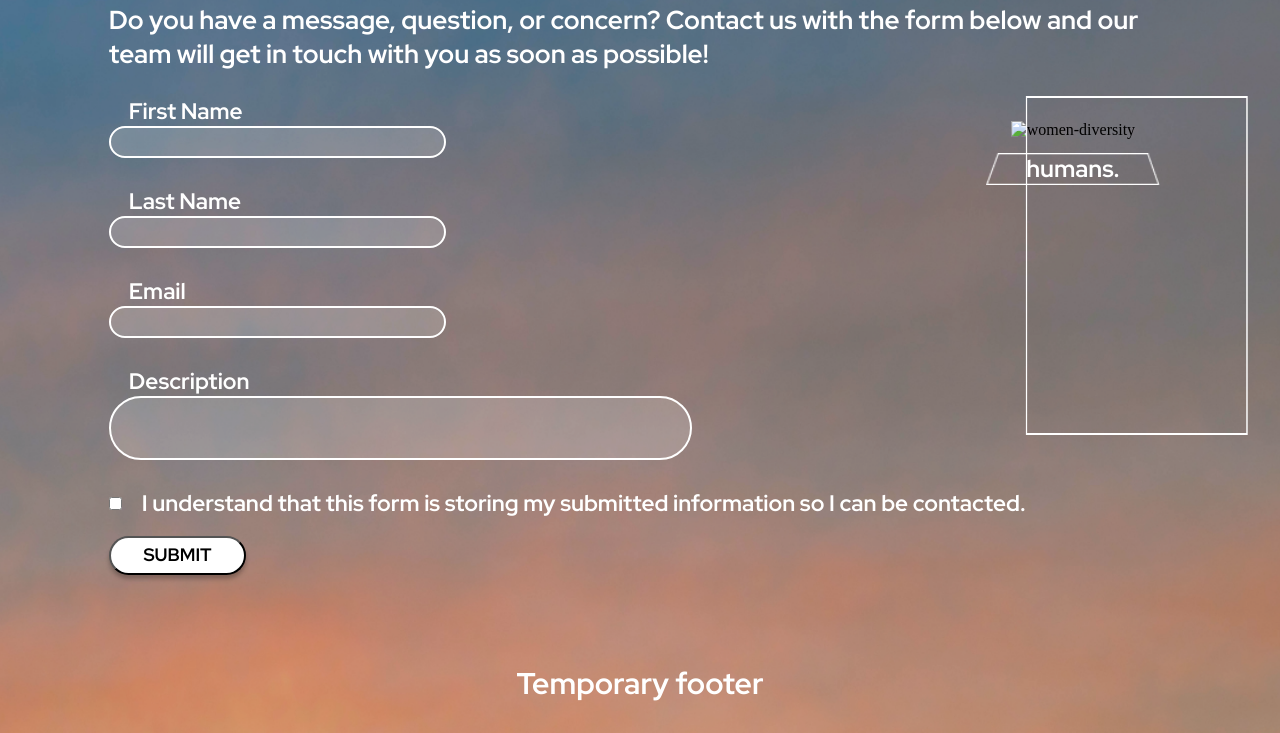
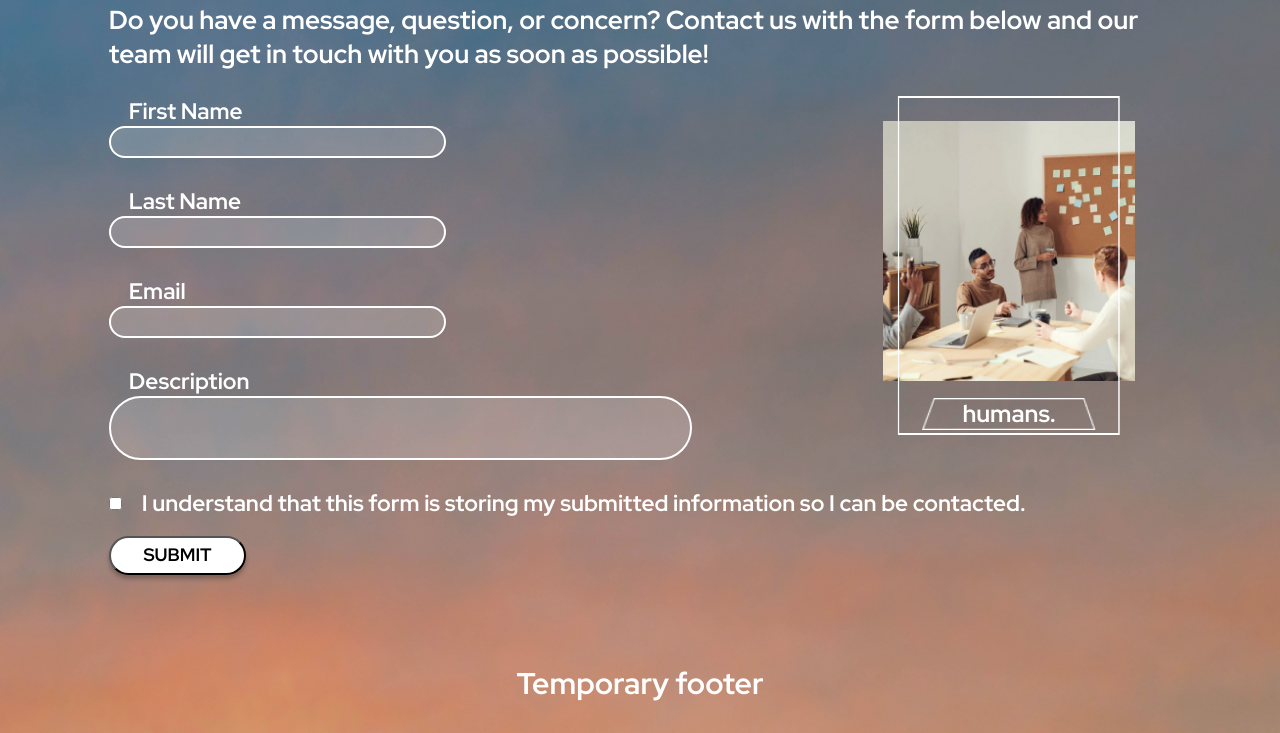
Before and after one commit to Nirmal-code/Humans-Project, a Gatsby site in the folder humans-proj/: page /contact-us/contact-us in a window 1280 px wide. Shown: the part 90-823 px from the top of the page. Built offline with nearby package versions, Linux system fonts and the light colour scheme; Gatsby itself is replaced by a stand-in of ours.

Commit message:
updated nominate-page and contact-us page to hold image propery

```diff
--- a/humans-proj/src/pages/contact-us/contact-us.css
+++ b/humans-proj/src/pages/contact-us/contact-us.css
@@ -21,7 +21,6 @@ h1 {
 footer {
     margin-top: 85.6vh;
     height: 7.79vh;
-    /* border: solid; */
     text-align: center;
     font-family: Red Hat Display;
     font-style: normal;
--- a/humans-proj/src/pages/contact-us/contact-us.js
+++ b/humans-proj/src/pages/contact-us/contact-us.js
@@ -1,17 +1,17 @@
 import React from 'react';
 import './contact-us.css';
 import SubmissionForm from '../components/submission-form/submission-form';
+import photo from '../../../static/images/contact-us-side-photo.png';
 
-function Contact() {
+export default function Contact_Us() {
     return (
         <div>
             <h1>Temporary Header</h1>
             <SubmissionForm
                 intro="Do you have a message, question, or concern? Contact us with the form below and our team will get in touch with you as soon as possible!"
+                image={photo}
             />
             <footer style={{ color: "white" }}>Temporary footer</footer>
         </div>
     )
 }
-
-export default Contact;
--- a/humans-proj/src/pages/nominate-page/nominate.css
+++ b/humans-proj/src/pages/nominate-page/nominate.css
@@ -21,7 +21,6 @@ h1 {
 footer {
     margin-top: 85.6vh;
     height: 7.79vh;
-    /* border: solid; */
     text-align: center;
     font-family: Red Hat Display;
     font-style: normal;
```
Also changed, not shown: humans-proj/src/pages/nominate-page/nominate.js (+3 -4 lines).
